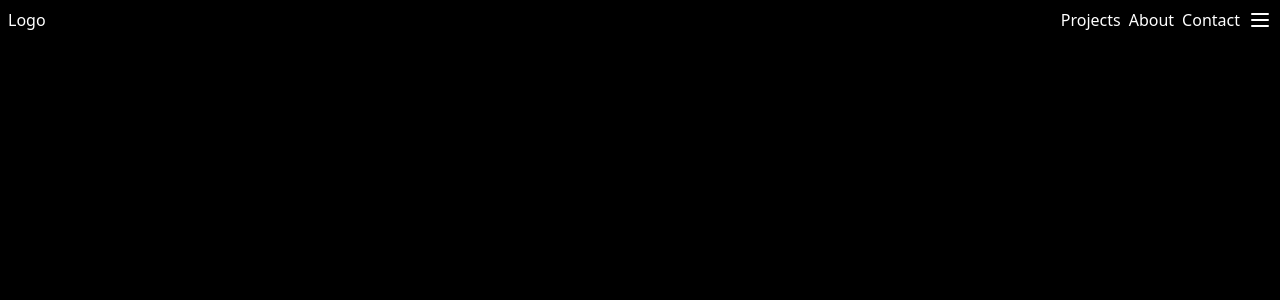
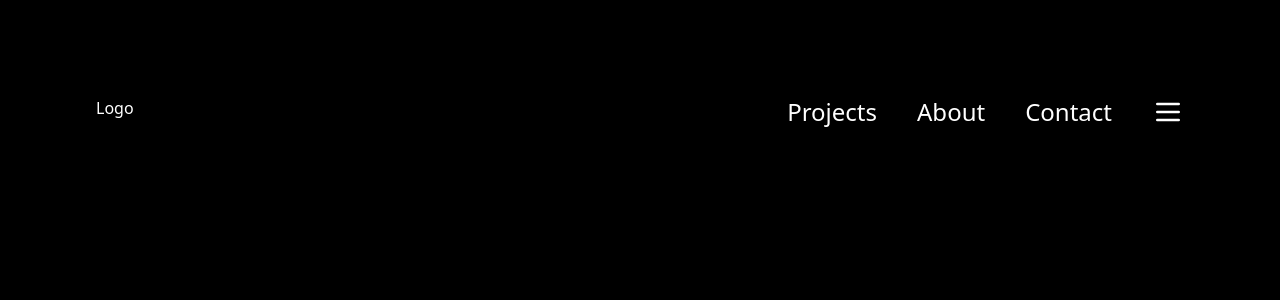
Before and after one commit to matiassemelman/React-portfolio, a React (Vite) app: page / in a window 1280 px wide. Shown: the top 300 px of the page. Built offline with nearby package versions, Linux system fonts and the light colour scheme.

Commit message:
Changing font size

```diff
--- a/src/Components/Navbar/index.jsx
+++ b/src/Components/Navbar/index.jsx
@@ -1,16 +1,16 @@
 export const Navbar = () => {
   return (
-    <div className="flex w-screen justify-between p-2">
+    <div className="flex w-screen justify-between p-4 sm:p-24">
       <h1 className="flex-none">Logo</h1>
-      <ul className="flex">
-        <li className="pr-2">Projects</li>
-        <li className="pr-2">About</li>
-        <li className="pr-2">Contact</li>
+      <ul className="flex sm:text-2xl">
+        <li className="pr-2 sm:pr-10">Projects</li>
+        <li className="pr-2 sm:pr-10">About</li>
+        <li className="pr-2 sm:pr-10">Contact</li>
 
         {/* Menu Icon from https://heroicons.com/*/}
         <svg
           xmlns="http://www.w3.org/2000/svg"
-          className="h-6 w-6"
+          className="h-6 w-6 sm:h-8 sm:w-8"
           fill="none"
           viewBox="0 0 24 24"
           stroke="currentColor"
```
